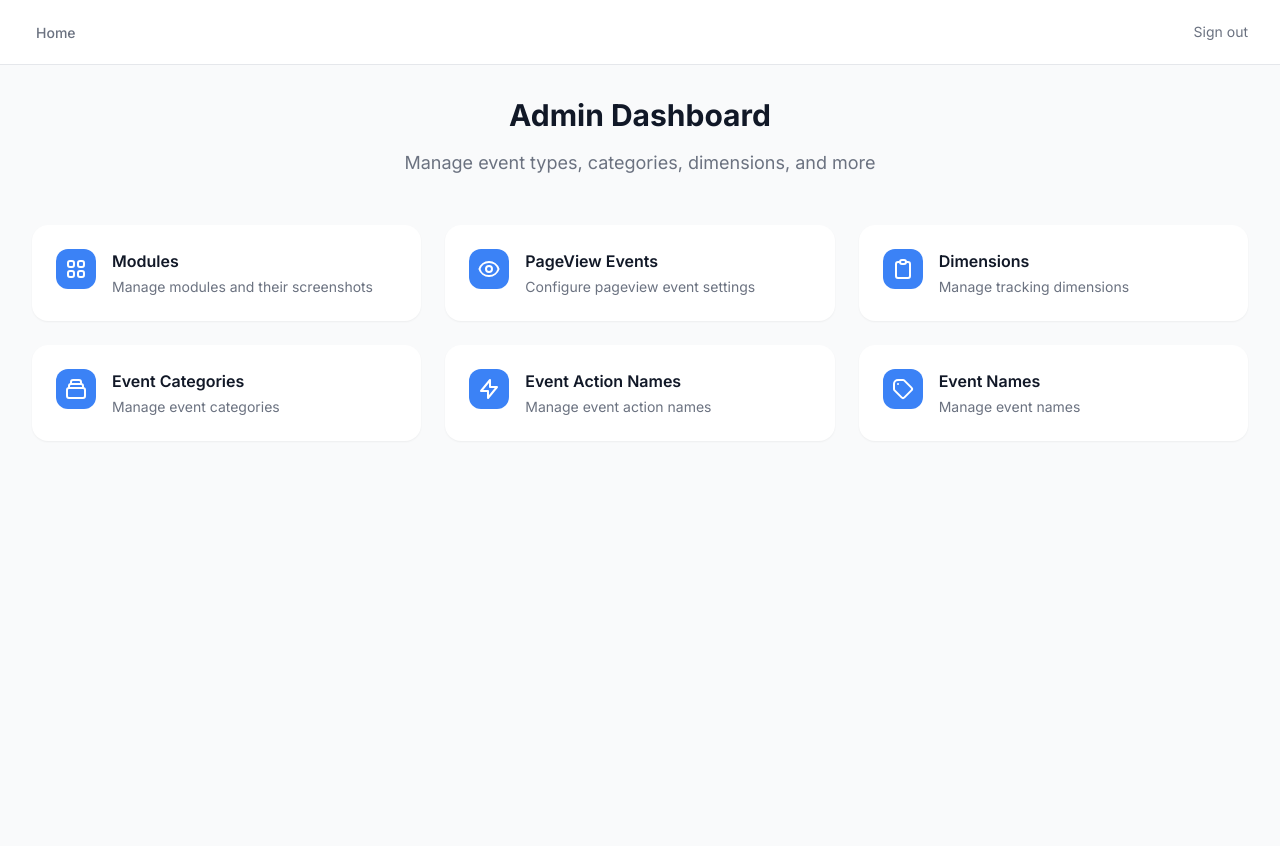
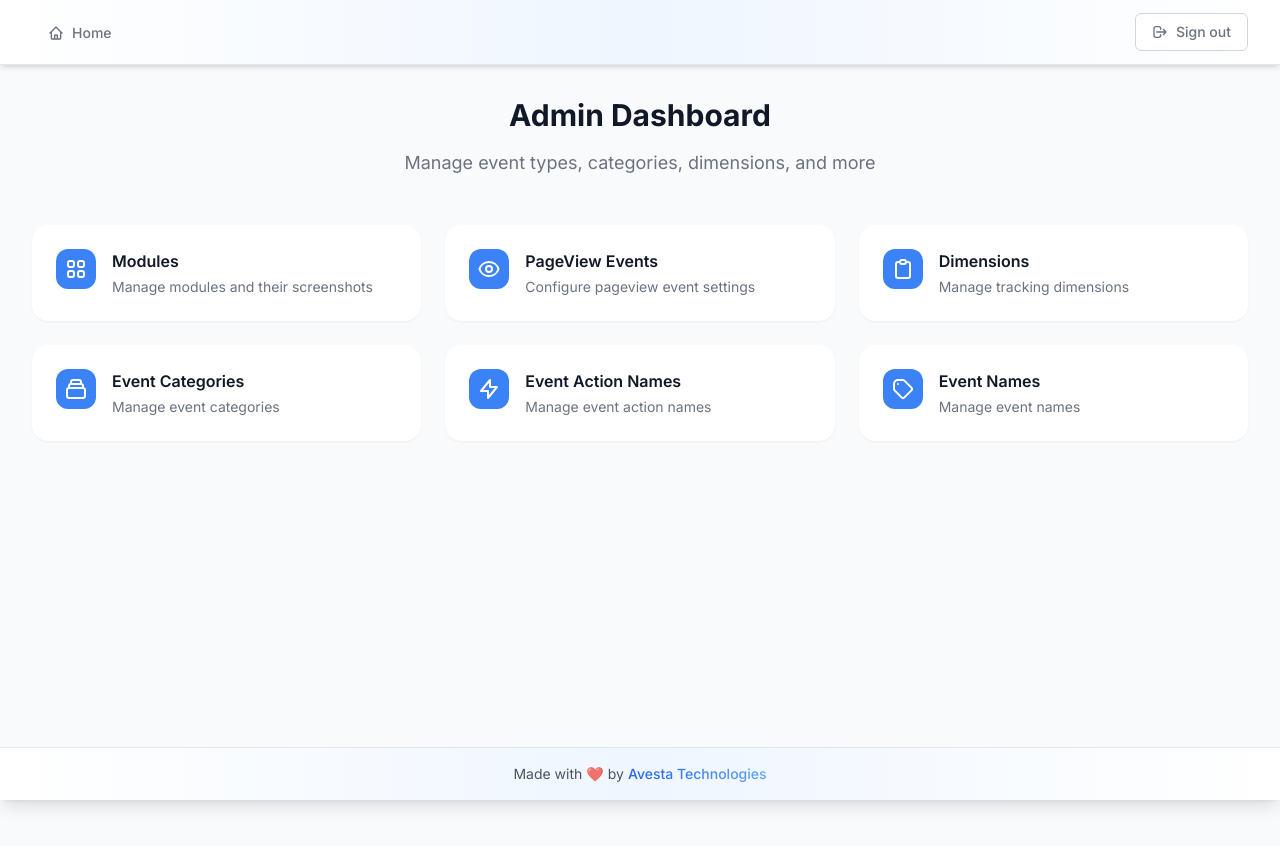
Before and after one commit to team-avesta/Eventure, a Next.js app: page /admin in a window 1280 px wide. Shown: the top 846 px of the page. Built offline with nearby package versions, Linux system fonts and the light colour scheme.

Commit message:
some minor changes
Signed-off-by: bhautik-at <bhautik.desai@avestatechnologies.com>

```diff
--- a/app/page.tsx
+++ b/app/page.tsx
@@ -1,17 +1,12 @@
 'use client';
 
 import { LoginForm } from '@/components/auth/LoginForm';
-import { ChartBarIcon, CursorArrowRaysIcon } from '@heroicons/react/24/outline';
 
 export default function Home() {
   return (
     <div className="min-h-screen bg-gradient-to-b from-gray-50 to-gray-100 flex flex-col justify-center">
       <div className="sm:mx-auto sm:w-full sm:max-w-md mb-16">
         <div className="flex flex-col items-center space-y-4">
-          <div className="relative">
-            <ChartBarIcon className="h-16 w-16 text-indigo-600 transform rotate-45" />
-            <CursorArrowRaysIcon className="h-8 w-8 text-indigo-500 absolute -bottom-1 -right-1 animate-bounce" />
-          </div>
           <h1 className="text-5xl font-extrabold text-gray-900 tracking-tight">
             Eventure
           </h1>
--- a/src/components/common/Input.tsx
+++ b/src/components/common/Input.tsx
@@ -15,16 +15,14 @@ export const Input = forwardRef<HTMLInputElement, InputProps>(
         >
           {label}
         </label>
-        <div className="mt-1">
-          <input
-            {...props}
-            ref={ref}
-            className={`block w-full appearance-none rounded-md border border-gray-300 px-3 py-2 shadow-sm
+        <input
+          {...props}
+          ref={ref}
+          className={`block w-full appearance-none rounded-md border border-gray-300 px-3 py-2 shadow-sm
               focus:border-primary focus:outline-none focus:ring-primary sm:text-sm
               ${error ? 'border-red-500' : ''}
               ${className}`}
-          />
-        </div>
+        />
         {error && <p className="mt-1 text-sm text-red-600">{error}</p>}
       </>
     );
--- /dev/null
+++ b/src/components/common/Textarea.tsx
@@ -0,0 +1,39 @@
+import { ChangeEvent } from 'react';
+
+interface TextareaProps {
+  id: string;
+  label: string;
+  value: string;
+  onChange: (e: ChangeEvent<HTMLTextAreaElement>) => void;
+  placeholder?: string;
+  disabled?: boolean;
+  rows?: number;
+}
+
+export function Textarea({
+  id,
+  label,
+  value,
+  onChange,
+  placeholder,
+  disabled = false,
+  rows = 3,
+}: TextareaProps) {
+  return (
+    <div>
+      <label htmlFor={id} className="block text-sm font-medium text-gray-700">
+        {label}
+      </label>
+      <textarea
+        id={id}
+        name={id}
+        rows={rows}
+        value={value}
+        onChange={onChange}
+        placeholder={placeholder}
+        disabled={disabled}
+        className="mt-4 block w-full rounded-md border border-gray-300 px-3 py-2 shadow-sm focus:border-blue-500 focus:outline-none focus:ring-blue-500 sm:text-sm disabled:bg-gray-50 disabled:text-gray-500"
+      />
+    </div>
+  );
+}
--- a/src/components/imageAnnotator/ImageAnnotator.tsx
+++ b/src/components/imageAnnotator/ImageAnnotator.tsx
@@ -41,7 +41,6 @@ interface ImageAnnotatorProps {
   height?: number;
   onRectanglesChange?: (rectangles: Rectangle[]) => void;
   className?: string;
-  onImageUpload?: (file: File) => void;
   isDragMode: boolean;
   isDrawingEnabled: boolean;
   selectedEventType: {
@@ -62,7 +61,6 @@ export default function ImageAnnotator({
   width = 800,
   height = 600,
   onRectanglesChange,
-  onImageUpload,
   className = '',
   isDragMode,
   isDrawingEnabled,
@@ -84,7 +82,6 @@ export default function ImageAnnotator({
   const [selectedRectIndex, setSelectedRectIndex] = useState<number>(-1);
   const [resizeHandle, setResizeHandle] = useState<ResizeHandle>(null);
   const [imageHeight, setImageHeight] = useState<number>(height);
-  const fileInputRef = useRef<HTMLInputElement>(null);
   const canvasRef = useRef<HTMLCanvasElement>(null);
   const [selectedInfo, setSelectedInfo] = useState<{
     x: number;
--- a/src/components/layouts/ClientLayout.tsx
+++ b/src/components/layouts/ClientLayout.tsx
@@ -16,7 +16,7 @@ export default function ClientLayout({
     <>
       {showNav && <Navigation />}
       {children}
-      <Toaster position="top-right" />
+      <Toaster position="top-center" />
     </>
   );
 }
--- a/src/components/navigation/Navigation.tsx
+++ b/src/components/navigation/Navigation.tsx
@@ -17,30 +17,63 @@ export default function Navigation() {
   const isActive = (path: string) => pathname === path;
 
   return (
-    <nav className="bg-white shadow-sm border-b border-gray-200">
+    <>
+      <nav className="bg-gradient-to-r from-white via-blue-50 to-white shadow-md border-b border-gray-200 sticky top-0 z-50 transition-all duration-300">
         <div className="max-w-7xl mx-auto px-4 sm:px-6 lg:px-8">
           <div className="flex justify-between h-16">
             <div className="flex">
               <div className="flex space-x-8">
                 <Link
                   href="/screenshots"
-                className={`inline-flex items-center px-1 pt-1 border-b-2 text-sm font-medium ${
+                  className={`inline-flex items-center px-4 pt-1 border-b-2 text-sm font-medium transition-all duration-200 hover:scale-105 ${
                     isActive('/screenshots')
-                    ? 'border-blue-500 text-gray-900'
-                    : 'border-transparent text-gray-500 hover:border-gray-300 hover:text-gray-700'
+                      ? 'border-blue-500 text-blue-600 bg-blue-50 rounded-t-lg'
+                      : 'border-transparent text-gray-500 hover:border-gray-300 hover:text-gray-700 hover:bg-gray-50 rounded-lg'
                   }`}
                 >
+                  <svg
+                    className="w-4 h-4 mr-2"
+                    fill="none"
+                    stroke="currentColor"
+                    viewBox="0 0 24 24"
+                  >
+                    <path
+                      strokeLinecap="round"
+                      strokeLinejoin="round"
+                      strokeWidth={2}
+                      d="M3 12l2-2m0 0l7-7 7 7M5 10v10a1 1 0 001 1h3m10-11l2 2m-2-2v10a1 1 0 01-1 1h-3m-6 0a1 1 0 001-1v-4a1 1 0 011-1h2a1 1 0 011 1v4a1 1 0 001 1m-6 0h6"
+                    />
+                  </svg>
                   Home
                 </Link>
                 {userRole === 'admin' && (
                   <Link
                     href="/admin"
-                  className={`inline-flex items-center px-1 pt-1 border-b-2 text-sm font-medium ${
+                    className={`inline-flex items-center px-4 pt-1 border-b-2 text-sm font-medium transition-all duration-200 hover:scale-105 ${
                       pathname.startsWith('/admin')
-                      ? 'border-blue-500 text-gray-900'
-                      : 'border-transparent text-gray-500 hover:border-gray-300 hover:text-gray-700'
+                        ? 'border-blue-500 text-blue-600 bg-blue-50 rounded-t-lg'
+                        : 'border-transparent text-gray-500 hover:border-gray-300 hover:text-gray-700 hover:bg-gray-50 rounded-lg'
                     }`}
                   >
+                    <svg
+                      className="w-4 h-4 mr-2"
+                      fill="none"
+                      stroke="currentColor"
+                      viewBox="0 0 24 24"
+                    >
+                      <path
+                        strokeLinecap="round"
+                        strokeLinejoin="round"
+                        strokeWidth={2}
+                        d="M10.325 4.317c.426-1.756 2.924-1.756 3.35 0a1.724 1.724 0 002.573 1.066c1.543-.94 3.31.826 2.37 2.37a1.724 1.724 0 001.065 2.572c1.756.426 1.756 2.924 0 3.35a1.724 1.724 0 00-1.066 2.573c.94 1.543-.826 3.31-2.37 2.37a1.724 1.724 0 00-2.572 1.065c-.426 1.756-2.924 1.756-3.35 0a1.724 1.724 0 00-2.573-1.066c-1.543.94-3.31-.826-2.37-2.37a1.724 1.724 0 00-1.065-2.572c-1.756-.426-1.756-2.924 0-3.35a1.724 1.724 0 001.066-2.573c-.94-1.543.826-3.31 2.37-2.37.996.608 2.296.07 2.572-1.065z"
+                      />
+                      <path
+                        strokeLinecap="round"
+                        strokeLinejoin="round"
+                        strokeWidth={2}
+                        d="M15 12a3 3 0 11-6 0 3 3 0 016 0z"
+                      />
+                    </svg>
                     Admin
                   </Link>
                 )}
@@ -52,13 +85,50 @@ export default function Navigation() {
                   sessionStorage.removeItem('auth');
                   window.location.href = '/';
                 }}
-              className="text-sm text-gray-500 hover:text-gray-700"
+                className="inline-flex items-center px-4 py-2 text-sm font-medium text-gray-500 bg-white border border-gray-300 rounded-md hover:bg-gray-50 hover:text-gray-700 focus:outline-none focus:ring-2 focus:ring-offset-2 focus:ring-blue-500 transition-all duration-200 hover:scale-105"
               >
+                <svg
+                  className="w-4 h-4 mr-2"
+                  fill="none"
+                  stroke="currentColor"
+                  viewBox="0 0 24 24"
+                >
+                  <path
+                    strokeLinecap="round"
+                    strokeLinejoin="round"
+                    strokeWidth={2}
+                    d="M17 16l4-4m0 0l-4-4m4 4H7m6 4v1a3 3 0 01-3 3H6a3 3 0 01-3-3V7a3 3 0 013-3h4a3 3 0 013 3v1"
+                  />
+                </svg>
                 Sign out
               </button>
             </div>
           </div>
         </div>
       </nav>
+      <footer className="fixed bottom-0 w-full bg-gradient-to-r from-white via-blue-50 to-white shadow-lg border-t border-gray-200 py-4 transition-all duration-300">
+        <div className="max-w-7xl mx-auto px-4 sm:px-6 lg:px-8">
+          <p className="text-center text-sm text-gray-600 flex items-center justify-center space-x-1">
+            <span>Made with</span>
+            <span
+              className="text-red-500 animate-pulse transform hover:scale-125 transition-all duration-300 inline-block"
+              role="img"
+              aria-label="love"
+            >
+              ❤️
+            </span>
+            <span>by</span>
+            <a
+              href="https://avestatechnologies.com"
+              target="_blank"
+              rel="noopener noreferrer"
+              className="font-medium bg-gradient-to-r from-blue-600 to-blue-400 bg-clip-text text-transparent"
+            >
+              Avesta Technologies
+            </a>
+          </p>
+        </div>
+      </footer>
+    </>
   );
 }
```
Also changed, not shown: app/screenshots/[id]/page.tsx (+26 -2 lines), src/components/admin/modals/DimensionModal.tsx (+14 -1 lines), src/services/adminS3Service.ts (+7 -1 lines). Lines whose indentation alone changed are shown as unchanged.
